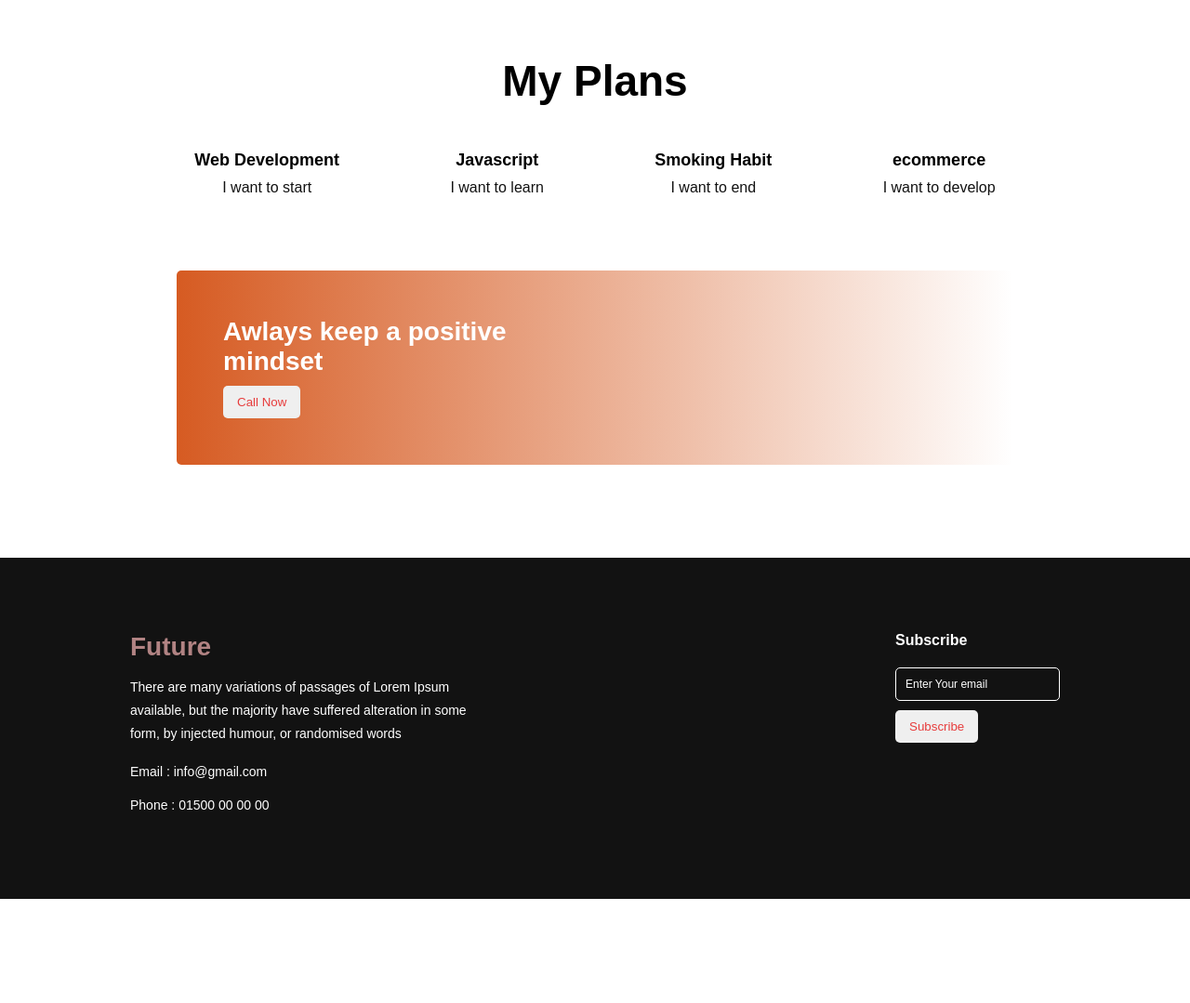
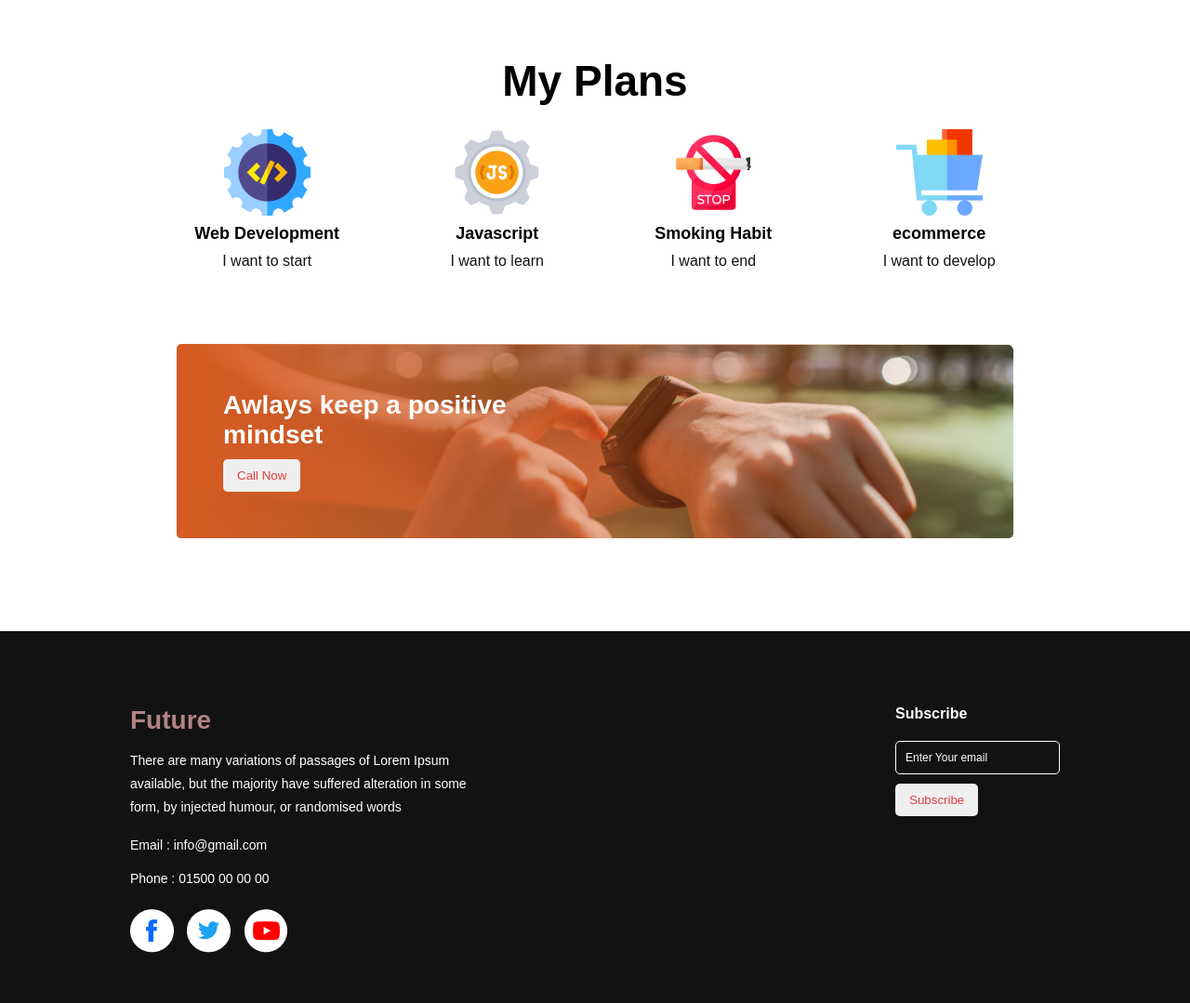
Before and after one commit to HasanMahmud505/first-assignment, a plain HTML site: page index.html in a window 1280 px wide. Shown: the part 1460-2539 px from the top of the page at 93% size. Before the commit the page ends 2427 px from the top, so only its background shows below. Drawn offline with Linux system fonts and the light colour scheme.

Commit message:
icon add

```diff
--- a/index.html
+++ b/index.html
@@ -36,22 +36,22 @@
         <h2 class="plans-title">My Plans</h2>
         <div class="plans-section">
             <div class="plans-item">
-                <img src="images/icons/web.png" alt="">
+                <img src="images/image/icons/web.png" alt="">
                 <h4 class="plans-item-title">Web Development</h4>
                 <p class="plans-item-text">I want to start</p>
             </div>
             <div>
-                <img src="images/icons/js.png" alt="">
+                <img src="images/image/icons/js.png" alt="">
                 <h4 class="plans-item-title">Javascript</h4>
                 <p class="plans-item-text">I want to learn</p>
             </div>
             <div>
-                <img src="images/icons/smoke.png" alt="">
+                <img src="images/image/icons/smoke.png" alt="">
                 <h4 class="plans-item-title">Smoking Habit</h4>
                 <p class="plans-item-text">I want to end</p>
             </div>
             <div>
-                <img src="images/icons/ecom.png" alt="">
+                <img src="images/image/icons/ecom.png" alt="">
                 <h4 class="plans-item-title">ecommerce</h4>
                 <p class="plans-item-text">I want to develop</p>
             </div>
@@ -78,9 +78,9 @@
                     </p>
                     <p class="email">Email : info@gmail.com</p>
                     <p class="phone">Phone : 01500 00 00 00</p>
-                        <img src="images/icons/fb.png" alt="">
-                        <img class="imag-icon" src="images/icons/twitter.png" alt="">
-                        <img src="images/icons/youtube.png" alt="">
+                        <img src="images/image/icons/fb.png" alt="">
+                        <img class="imag-icon" src="images/image/icons/twitter.png" alt="">
+                        <img src="images/image/icons/youtube.png" alt="">
                 </div>
                 <div class="subscribe">
                     <h5 class="sub-title">Subscribe</h5>
--- a/style.css
+++ b/style.css
@@ -128,7 +128,7 @@ ol li{
     margin: 0 auto;
 }
 .watch-text{
-    background-image: url('images/watch.png');
+    background-image: url('images/image/watch.png');
     background-size: cover;
     margin-top: 80px;
     border-radius: 5px;
```
